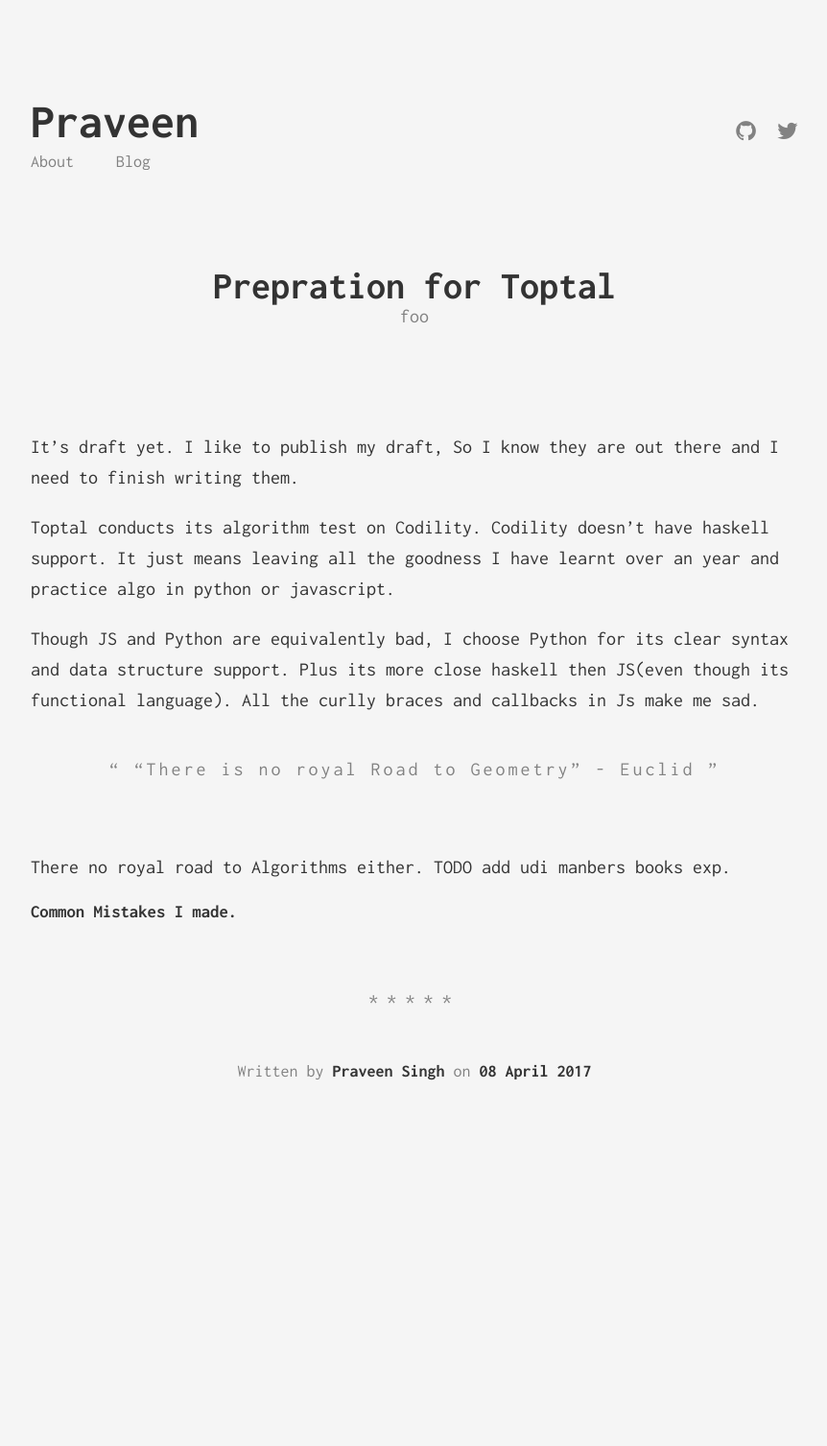
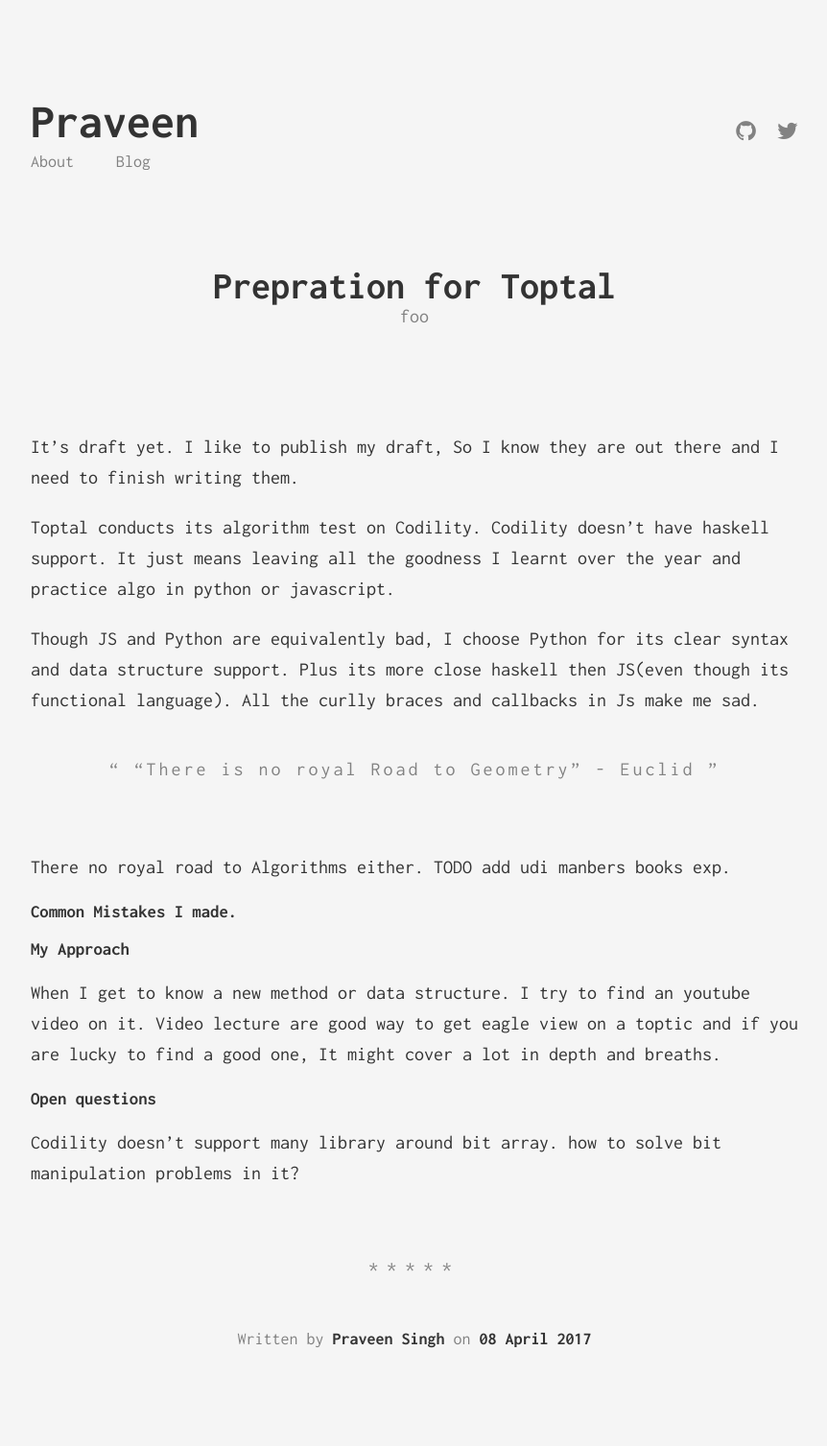
Before and after one commit to prrraveen/prrraveen.github.io, a Jekyll site: the page built from _posts/2017-04-08-Toptal.md, in a window 1280 px wide. Shown: the whole page at 96% size, without its empty margins (208-1070 px from the left). Built offline with Jekyll 4.4.1, drawn with Linux system fonts in a browser that asks for light colours; before the commit the page ends 1228 px from its top, so only the background shows below that.

Commit message:
Update 2017-04-08-Toptal.md

```diff
--- a/_posts/2017-04-08-Toptal.md
+++ b/_posts/2017-04-08-Toptal.md
@@ -8,7 +8,7 @@
 
 It's draft yet. I like to publish my draft, So I know they are out there and I need to finish writing them.
 
-Toptal conducts its algorithm test on Codility. Codility doesn't have haskell support. It just means leaving all the goodness I have learnt over an year and practice algo in python or javascript.
+Toptal conducts its algorithm test on Codility. Codility doesn't have haskell support. It just means leaving all the goodness I learnt over the year and practice algo in python or javascript.
 
 Though JS and Python are equivalently bad, I choose Python for its clear syntax and data structure support. Plus its more close
 haskell then JS(even though its functional language). All the curlly braces and callbacks in Js make me sad.
@@ -19,3 +19,13 @@
 TODO add udi manbers books exp.
 
 ### Common Mistakes I made.
+
+
+
+### My Approach
+When I get to know a new method or data structure. I try to find an youtube video on it. Video lecture are good way to get eagle view on a toptic and if you are lucky to find a good one, It might cover a lot in depth and breaths.
+
+
+
+### Open questions
+Codility doesn't support many library around bit array. how to solve bit manipulation problems in it?
```
